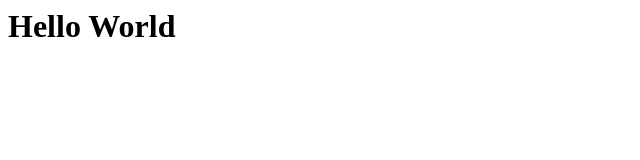
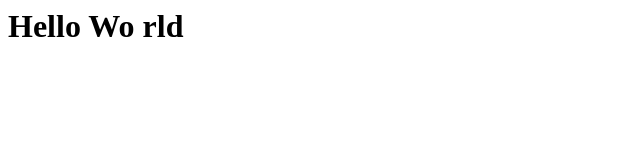
Before and after one commit to fazalcyber/fazalcyber.github.io, a plain HTML site: page index.html in a window 1280 px wide. Shown: the full height of the page, 0-640 px from the left. Drawn offline with Linux system fonts and the light colour scheme.

```diff
--- a/index.html
+++ b/index.html
@@ -1 +1,2 @@
-<h1>Hello World</h1>
+<h1>Hello Wo rld</h1>
+<!-- Token reset test -->
```
